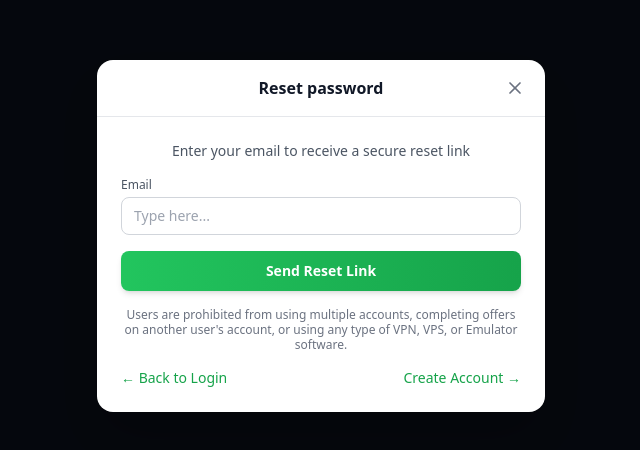
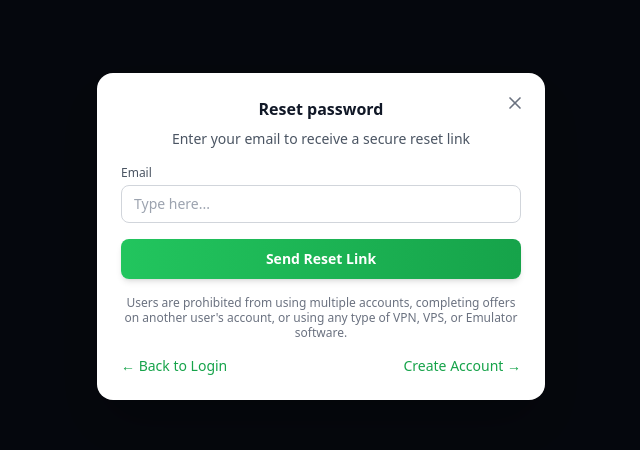
Before and after one commit to tool63/cashin, a Next.js app: page /reset in a window 1280 px wide. Shown: the part 164-614 px from the top of the page, without its empty margins (319-959 px from the left). Built offline with nearby package versions, Linux system fonts and the light colour scheme.

Commit message:
Update page.tsx

```diff
--- a/app/(auth)/reset/page.tsx
+++ b/app/(auth)/reset/page.tsx
@@ -3,20 +3,14 @@
 import React, { useState } from "react";
 import Link from "next/link";
 import { motion } from "framer-motion";
-import { X } from "lucide-react";
-import { useRouter } from "next/navigation";
+import CloseButton from "@/components/ui/CloseButton";
 
 export default function ResetPage() {
-  const router = useRouter();
   const [email, setEmail] = useState("");
 
   const handleSubmit = (e: React.FormEvent) => {
     e.preventDefault();
     console.log("Reset Email:", email);
-  };
-
-  const handleClose = () => {
-    router.back();
   };
 
   return (
@@ -25,24 +19,15 @@ export default function ResetPage() {
       animate={{ opacity: 1, scale: 1 }}
       exit={{ opacity: 0, scale: 0.95 }}
       transition={{ duration: 0.2 }}
-      className="bg-white dark:bg-[#0b0e1a] rounded-2xl shadow-2xl overflow-hidden"
+      className="bg-white dark:bg-[#0b0e1a] rounded-2xl shadow-2xl overflow-hidden relative"
     >
-      {/* Header with close button */}
-      <div className="relative py-4 border-b border-gray-200 dark:border-gray-800">
-        <h2 className="text-center font-semibold text-gray-900 dark:text-white">
+      <CloseButton />
+
+      <div className="p-6">
+        <h2 className="text-center font-semibold text-gray-900 dark:text-white mb-2">
           Reset password
         </h2>
-        <button
-          onClick={handleClose}
-          className="absolute right-4 top-1/2 -translate-y-1/2 p-1 rounded-full hover:bg-gray-100 dark:hover:bg-gray-800 transition-colors"
-          aria-label="Close"
-        >
-          <X size={20} className="text-gray-500 dark:text-gray-400" />
-        </button>
-      </div>
 
-      {/* Content */}
-      <div className="p-6">
         <p className="text-sm text-gray-600 dark:text-gray-400 text-center mb-4">
           Enter your email to receive a secure reset link
         </p>
```
